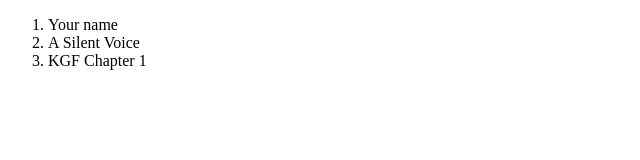
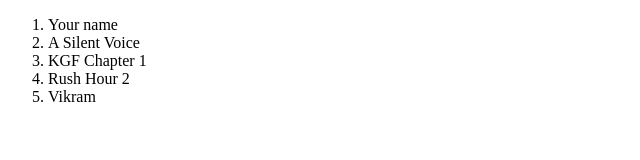
Before and after one commit to thenushan123/First-github-repo, a plain HTML site: page index.html in a window 1280 px wide. Shown: the whole page, without its empty margins (0-640 px from the left). Drawn offline with Linux system fonts and the light colour scheme.

Commit message:
Add more films to list

```diff
--- a/index.html
+++ b/index.html
@@ -10,6 +10,8 @@
         <li>Your name</li>
         <li>A Silent Voice</li>
         <li>KGF Chapter 1</li>
+        <li>Rush Hour 2</li>
+        <li>Vikram</li>
     </ol>
 </body>
 </html>
```
